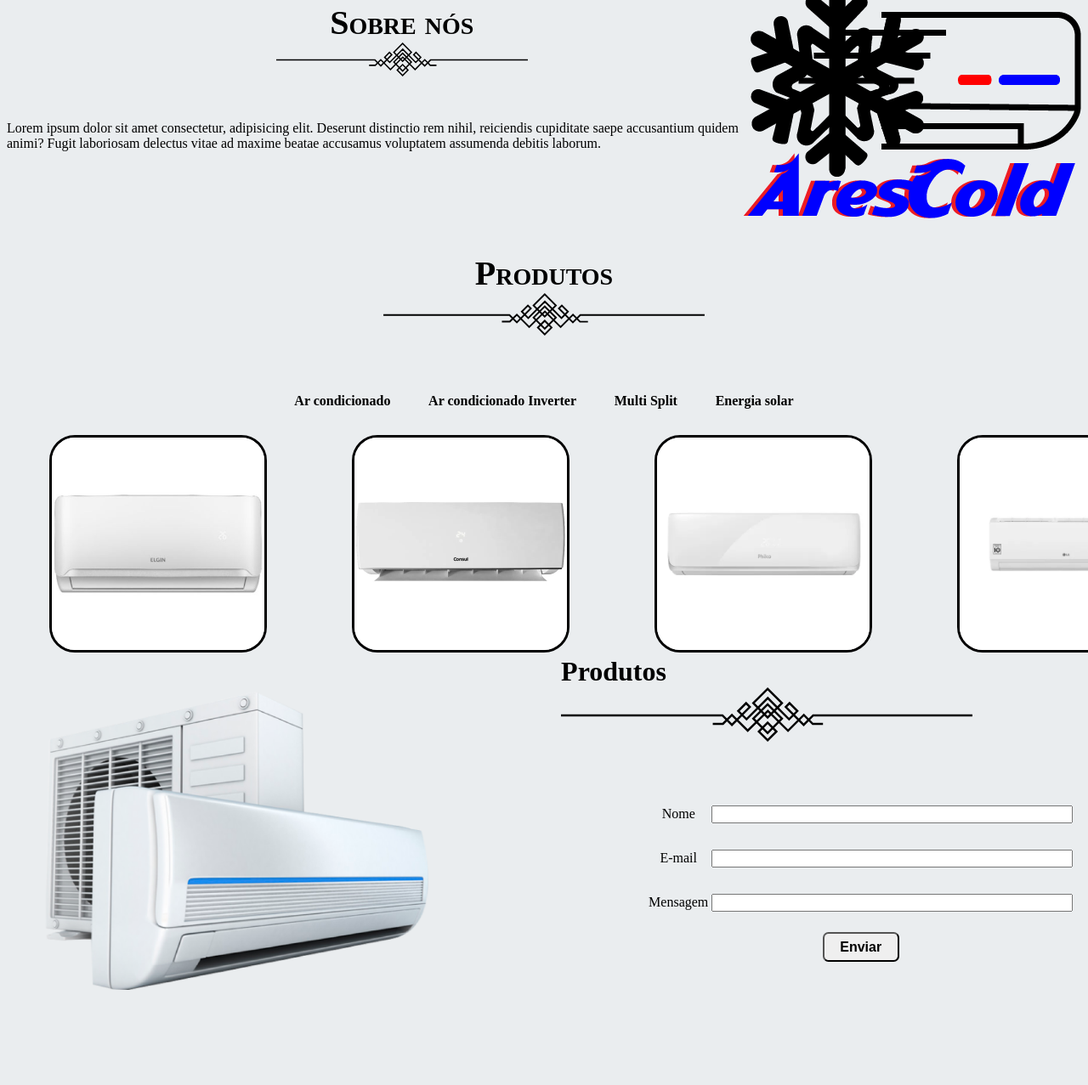
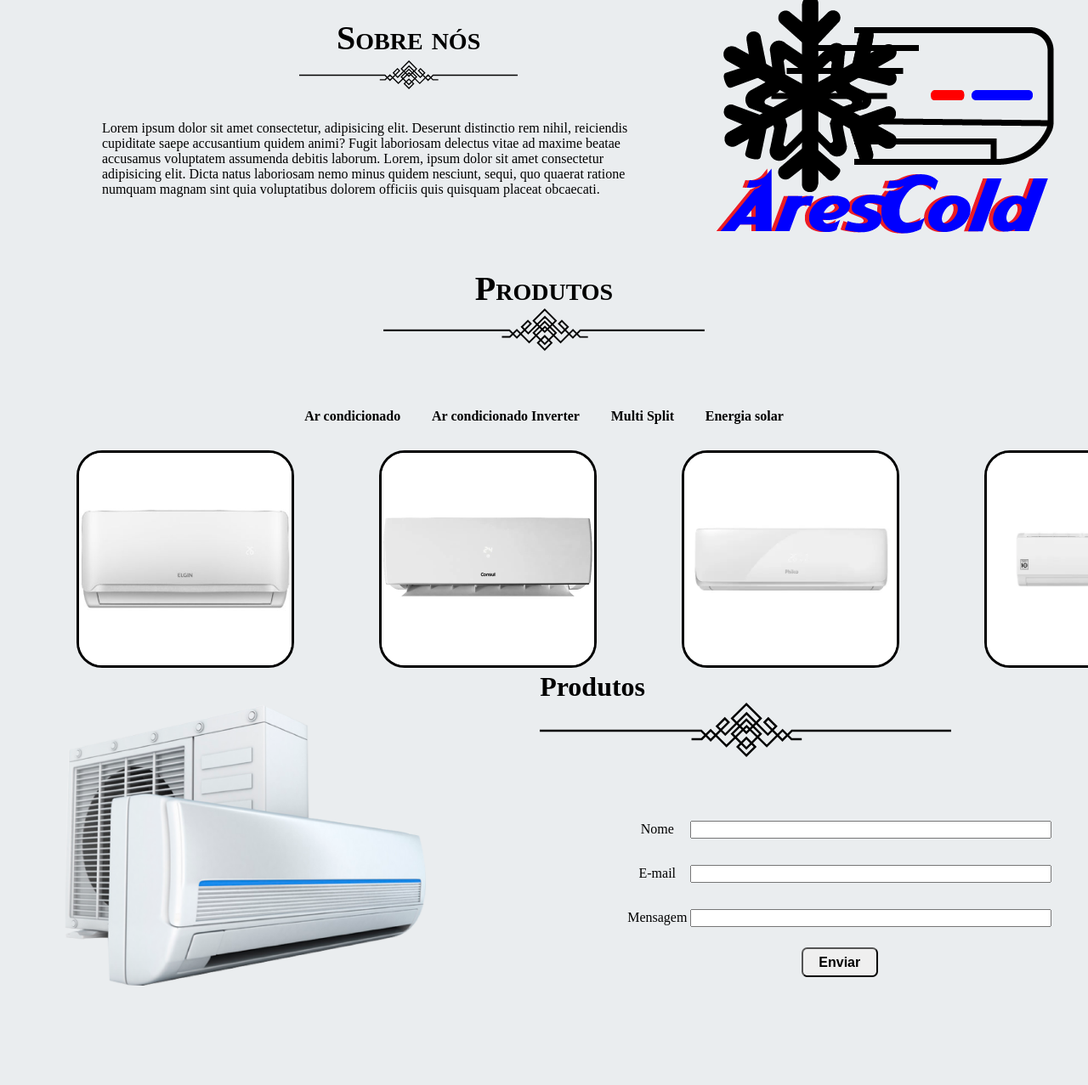
Before and after one commit to Matheuss06/site_2, a PHP site: page / in a window 1280 px wide; the page is wider, and only the part inside the window is pictured. Shown: the part 1920-3197 px from the top of that part at 85% size. Run offline with PHP 8.4, Linux system fonts and the light colour scheme; some libraries are stand-ins or nearby versions.

Commit message:
centralizando texto do sobre nos

```diff
--- a/CSS/estilo.css
+++ b/CSS/estilo.css
@@ -1,3 +1,8 @@
+.container{
+    margin: 0 auto;
+    width: 95%;
+}
+
 .fundo{
     background-color: #eaedef;
 }
@@ -102,7 +107,7 @@
 /* ##################### INICIO VISAO ######################################### */
 
 .visao{
-    background-color: rgb(255, 174, 0);
+    background-color: rgb(100, 183, 238);
     display: flex;
     justify-content: space-around;
     margin-top: 50px;
@@ -119,7 +124,7 @@
 }
 
 .texto{
-    background-color: rgb(255, 174, 0);
+    background-color:  rgb(100, 183, 238);
     padding-bottom: 80px;
     font-weight: bold;
     font-size: x-large;
@@ -207,6 +212,11 @@
     width: 75%;
 }
 
+.sobre_p{
+    width: 80%;
+    margin: 0 auto;
+}
+
 
 
 /* ##################### FIM SOBRE NÓS ############################################ */
--- a/index.php
+++ b/index.php
@@ -88,7 +88,9 @@
 
             <div>
                 <span class="flex texto_sobre"><h1 class="titulo alinhar">Sobre nós<img src="images/linha.svg" class="linha2"></h1></span>
-                <p>Lorem ipsum dolor sit amet consectetur, adipisicing elit. Deserunt distinctio rem nihil, reiciendis cupiditate saepe accusantium quidem animi? Fugit laboriosam delectus vitae ad maxime beatae accusamus voluptatem assumenda debitis laborum.</p>
+                <p class="sobre_p">Lorem ipsum dolor sit amet consectetur, adipisicing elit. Deserunt distinctio rem nihil, reiciendis cupiditate saepe accusantium quidem animi? Fugit laboriosam delectus vitae ad maxime beatae accusamus voluptatem assumenda debitis laborum.
+                    Lorem, ipsum dolor sit amet consectetur adipisicing elit. Dicta natus laboriosam nemo minus quidem nesciunt, sequi, quo quaerat ratione numquam magnam sint quia voluptatibus dolorem officiis quis quisquam placeat obcaecati.
+                </p>
             </div>
 
             <img src="images/logo_arescold_preto.png" alt="logotipo">
```
